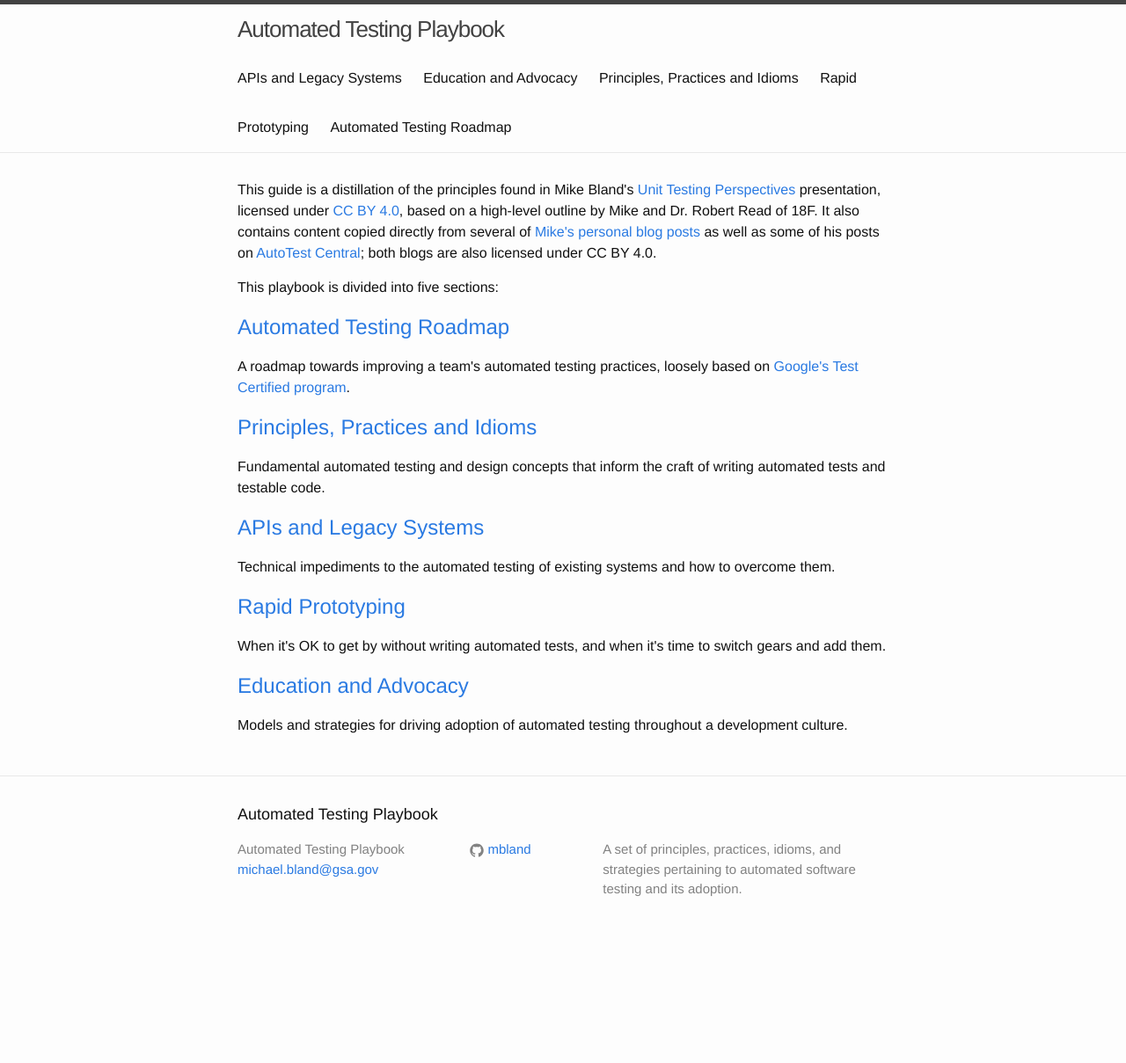
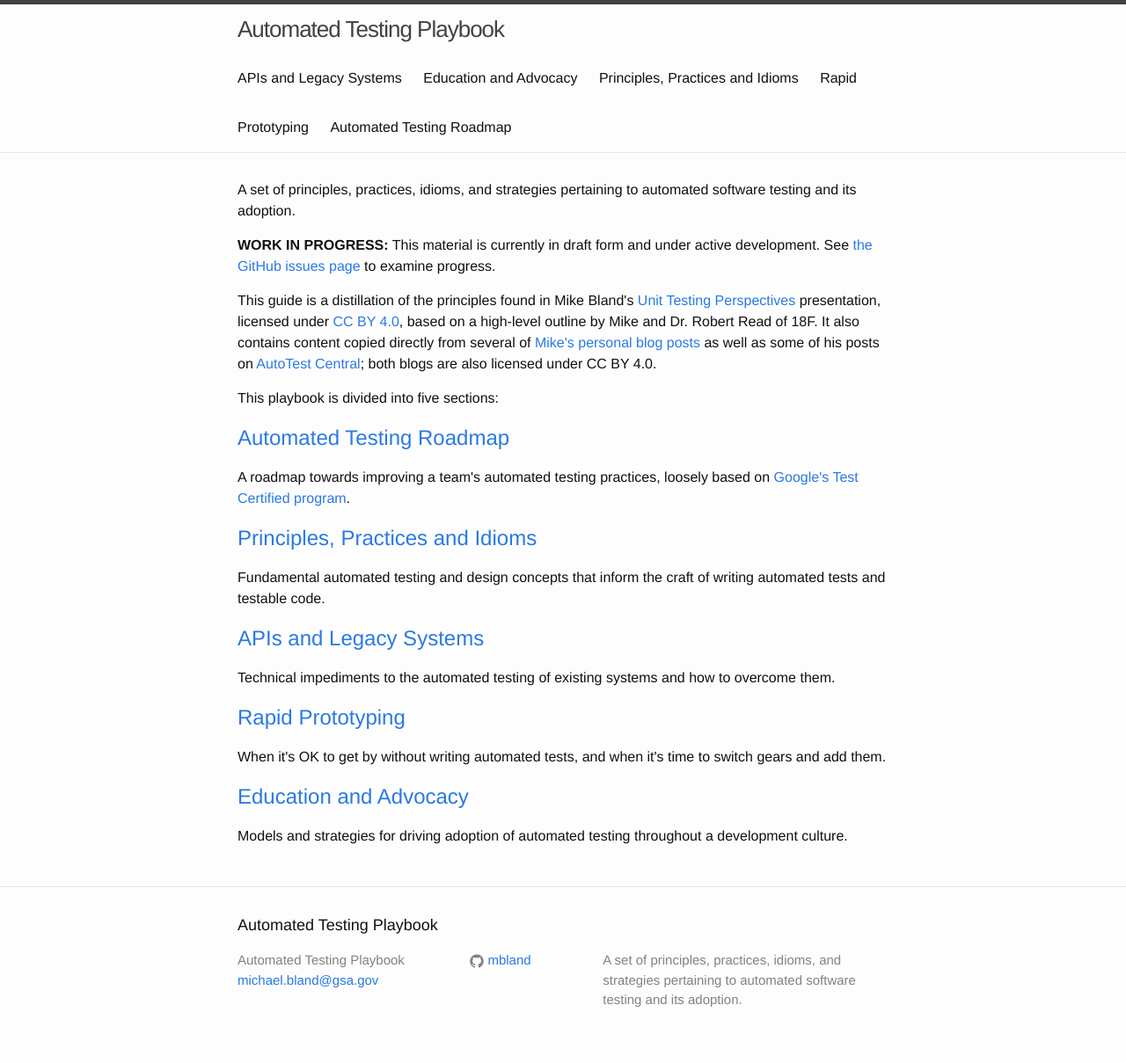
Before and after one commit to 18F/automated-testing-playbook, a Jekyll site: the page built from index.html, in a window 1280 px wide. Shown: the whole page at 88% size. Built offline with Jekyll 4.4.1, drawn with Linux system fonts in a browser that asks for light colours; Markdown is read by kramdown in place of the engine named in the settings; before the commit the page ends 1083 px from its top, so only the background shows below that.

Commit message:
Add "Work In Progress" caveats

```diff
--- a/index.html
+++ b/index.html
@@ -4,6 +4,14 @@
 ---
 
 <div class="home">
+
+<p>A set of principles, practices, idioms, and strategies pertaining to
+automated software testing and its adoption.</p>
+
+<p><strong>WORK IN PROGRESS:</strong> This material is currently in draft form
+and under active development. See
+<a href="https://github.com/18F/automated-testing-playbook/issues">the GitHub
+issues page</a> to examine progress.
 
 <p>This guide is a distillation of the principles found in Mike Bland's <a href="http://goo.gl/eE8IUw">Unit Testing Perspectives</a> presentation, licensed under <a href="http://creativecommons.org/licenses/by/4.0/deed.en_US">CC BY 4.0</a>, based on a high-level outline by Mike and Dr. Robert Read of 18F. It also contains content copied directly from several of <a href="https://mike-bland.com/">Mike's personal blog posts</a> as well as some of his posts on <a href="http://autotestcentral.com/">AutoTest Central</a>; both blogs are also licensed under CC BY 4.0.</p>
 
```
Also changed, not shown: pages/apis-and-legacy-systems.md (+5 -0 lines), pages/education-and-advocacy.md (+5 -0 lines), pages/principles-practices-idioms.md (+5 -0 lines), pages/rapid-prototyping.md (+5 -0 lines), pages/roadmap.md (+5 -0 lines), README.md.
